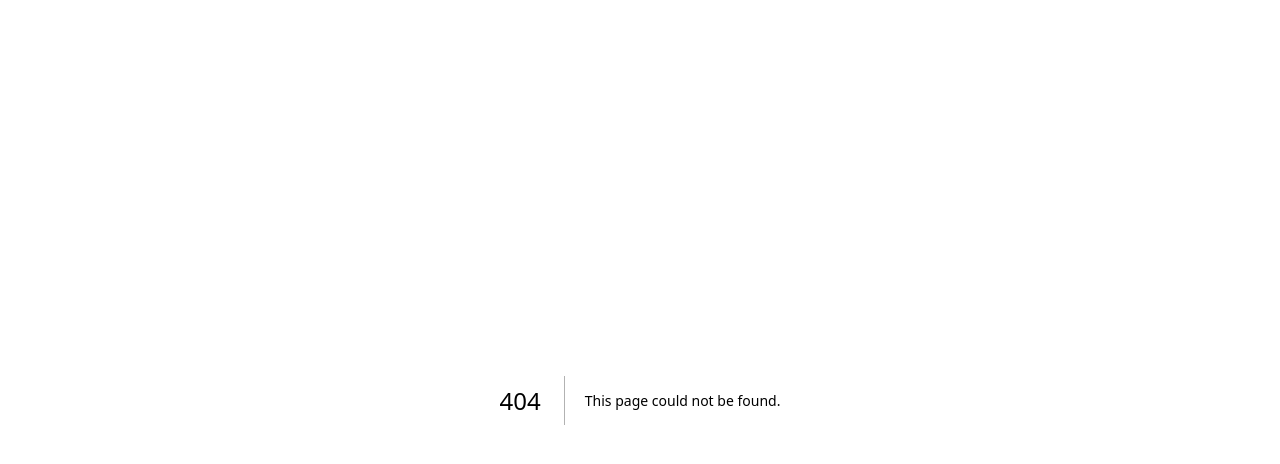
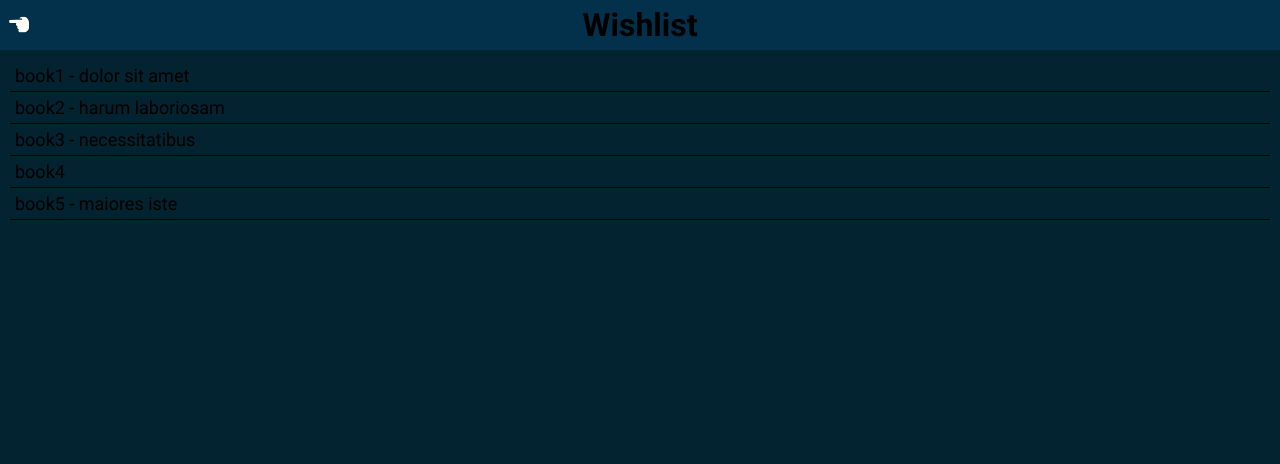
Before and after one commit to louisweiser/project_capstone, a Next.js app: page /home/wishlist in a window 1280 px wide. Before the commit this address had no page. Shown: the top 464 px of the page. Built offline with nearby package versions, Linux system fonts and the light colour scheme.

Commit message:
implemet wishlistpage

```diff
--- /dev/null
+++ b/pages/home/wishlist.js
@@ -0,0 +1,11 @@
+import Header from "@/components/common/Heading/HomeNavigation.js";
+import DynamicList from "@/components/pages/home/Wishlist.js";
+
+export default function WishListPage() {
+  return (
+    <>
+      <Header title={"Wishlist"}></Header>
+      <DynamicList></DynamicList>
+    </>
+  );
+}
```
